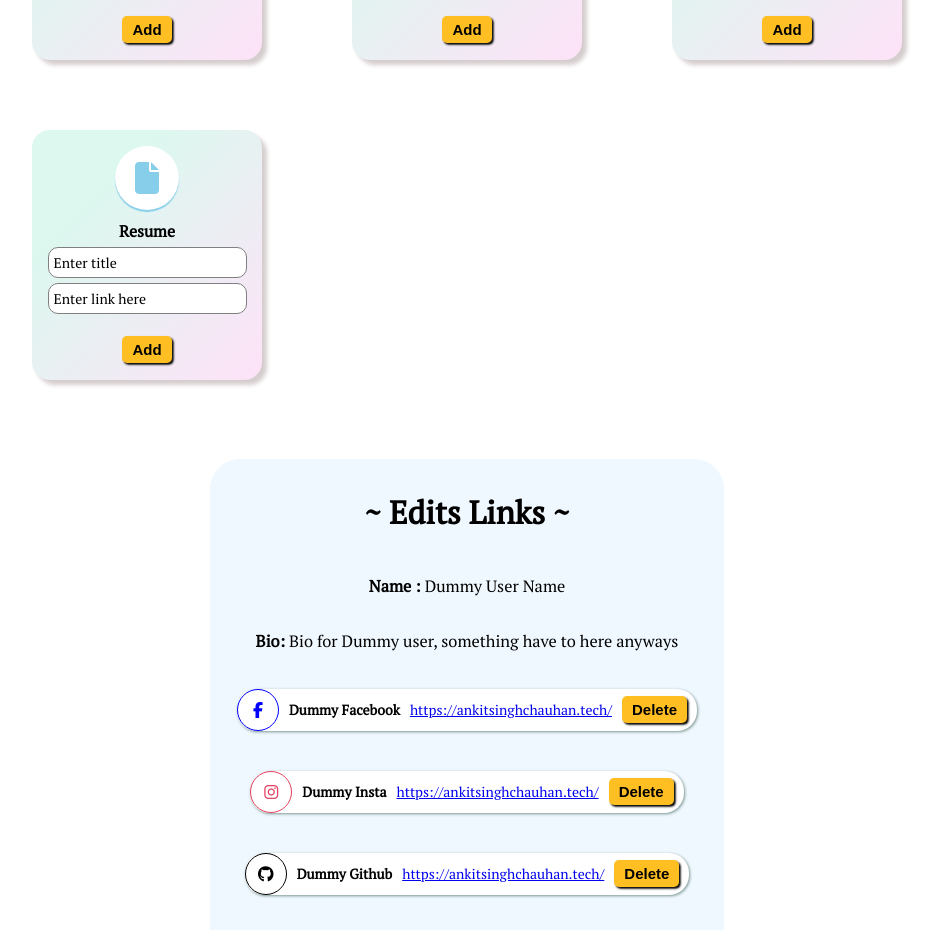
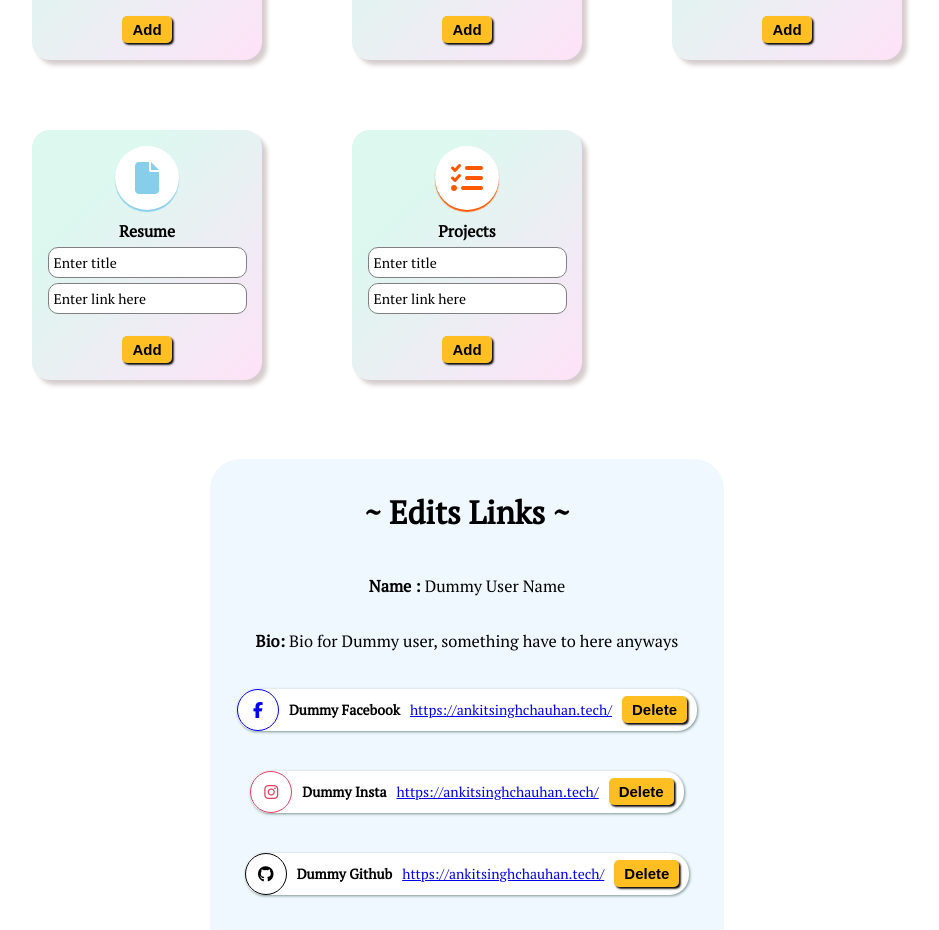
Before and after one commit to ankitsingh2105/LinkBee, a React (Vite) app: page /user/auth/edit/signup in a window 1280 px wide. Shown: the part 1940-2870 px from the top of the page, without its empty margins (173-1112 px from the left). Built offline with nearby package versions, Linux system fonts and the light colour scheme; no server answers; the database is empty; a web font is replaced by a local one.

Commit message:
added new link-selector

```diff
--- a/src/Components/User/User.jsx
+++ b/src/Components/User/User.jsx
@@ -187,6 +187,11 @@ export default function User() {
             class: "fa-solid fa-file",
             title: "Resume",
             color: "skyblue"
+        },
+        {
+            class: "fa-solid fa-list-check",
+            title: "Projects",
+            color: "#FF5700"
         },
 
     ];
```
